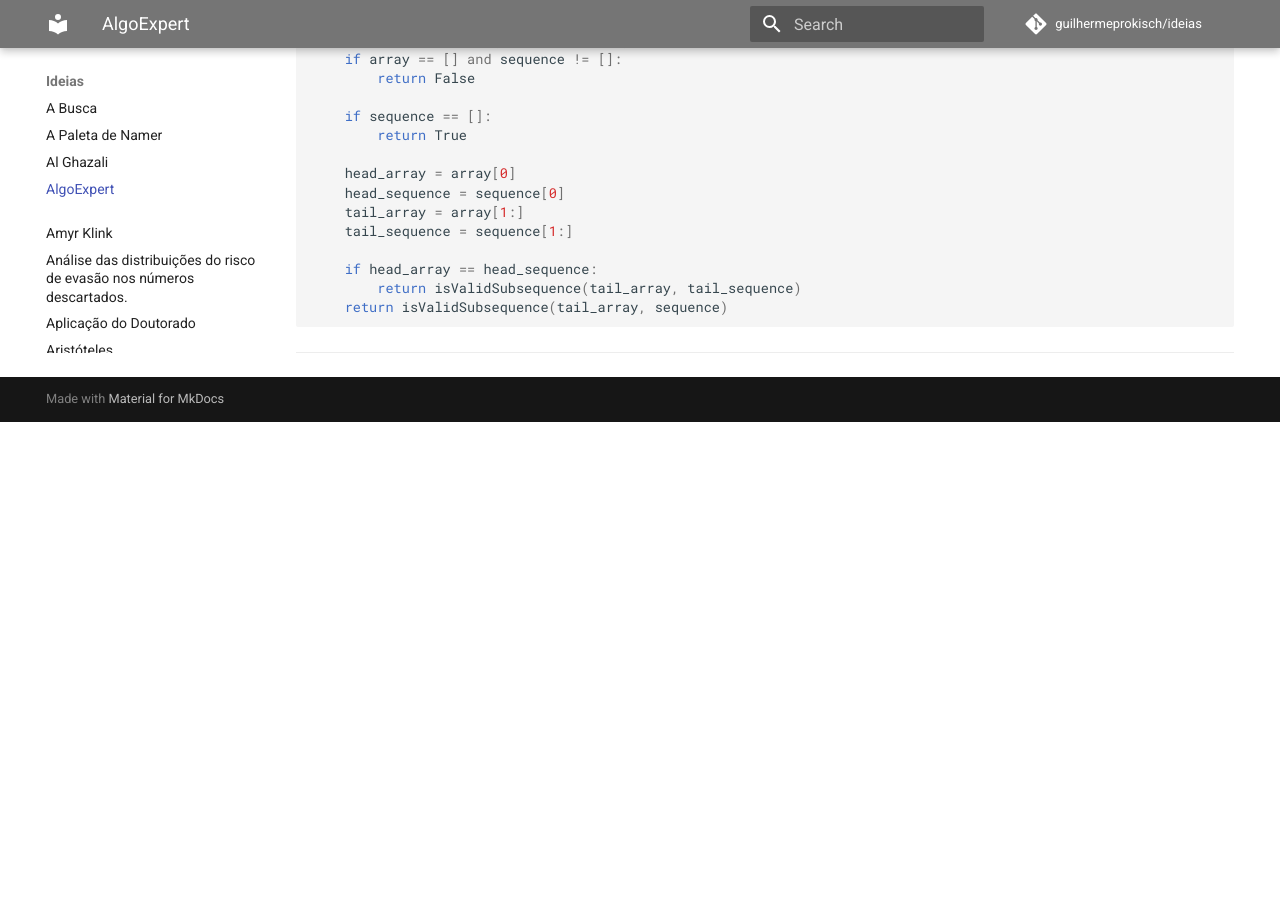
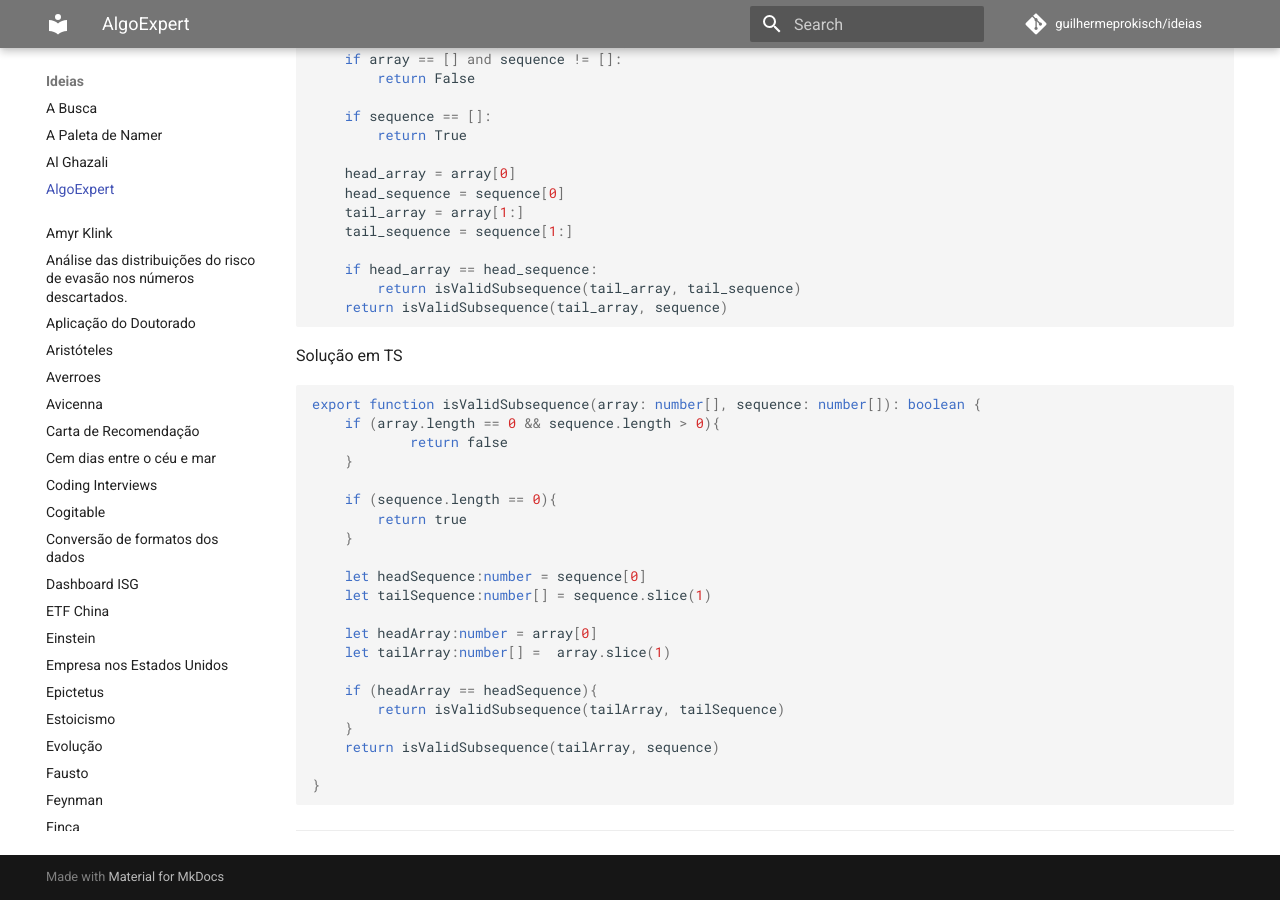
Before and after one commit to guilhermeprokisch/guilherme, an MkDocs documentation site: the page built from docs/AlgoExpert.md, in a window 1280 px wide and 900 px high, scrolled down 838 px. Built offline with MkDocs 1.6.1 and Material for MkDocs 9.7.7, drawn with Linux system fonts in a browser that asks for light colours; comment, search, counter and statistics services are not loaded; before the commit the page ends 1260 px from its top, so only the background shows below that.

Commit message:
Backup all issues

````diff
--- a/docs/AlgoExpert.md
+++ b/docs/AlgoExpert.md
@@ -53,4 +53,35 @@ def isValidSubsequence(array, sequence):
     return isValidSubsequence(tail_array, sequence)
 ```
 
+
+Solução em TS
+
+```typescript
+
+export function isValidSubsequence(array: number[], sequence: number[]): boolean {
+	if (array.length == 0 && sequence.length > 0){
+			return false
+	}
+
+	if (sequence.length == 0){
+		return true
+	}
+
+	let headSequence:number = sequence[0]
+	let tailSequence:number[] = sequence.slice(1)
+
+	let headArray:number = array[0]
+	let tailArray:number[] =  array.slice(1)
+
+	if (headArray == headSequence){
+		return isValidSubsequence(tailArray, tailSequence)
+	}
+	return isValidSubsequence(tailArray, sequence)
+
+}
+
+
+
+```
+
 -------------------------------------------------------------------------------
````
